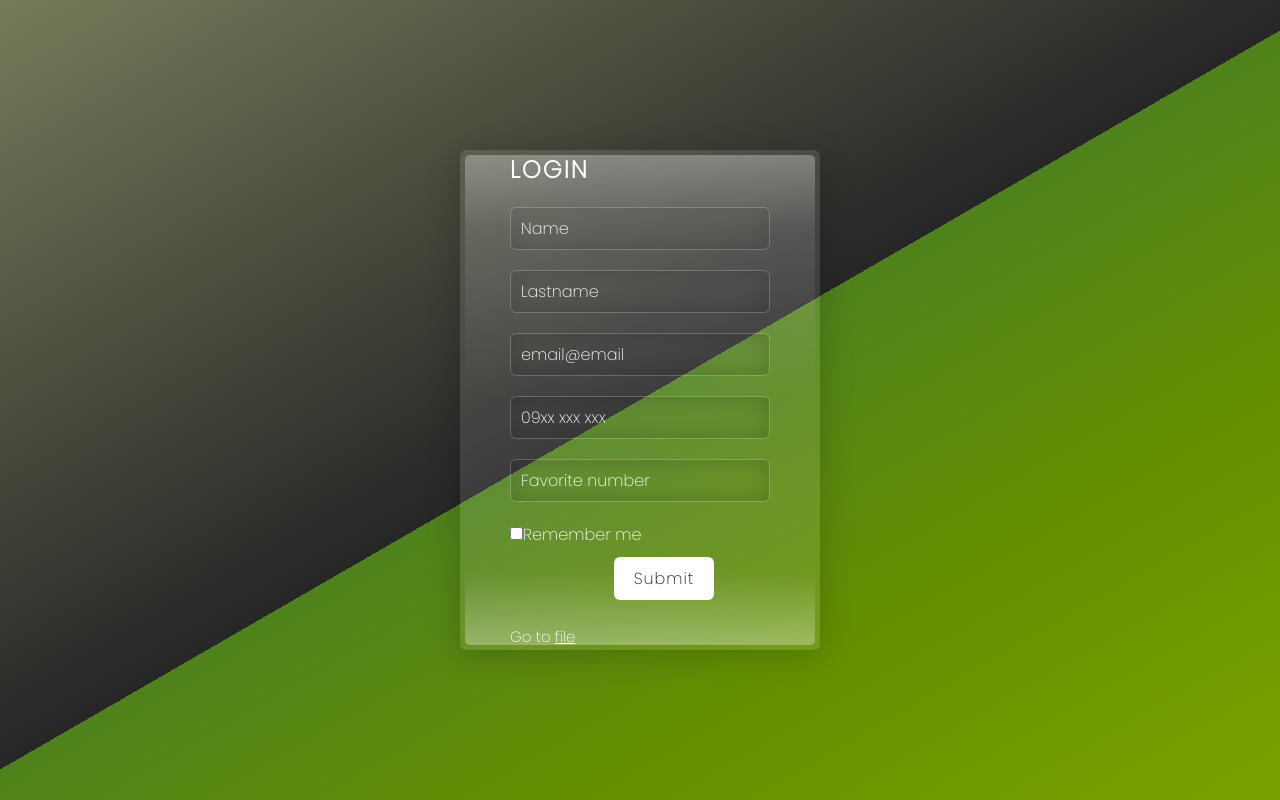
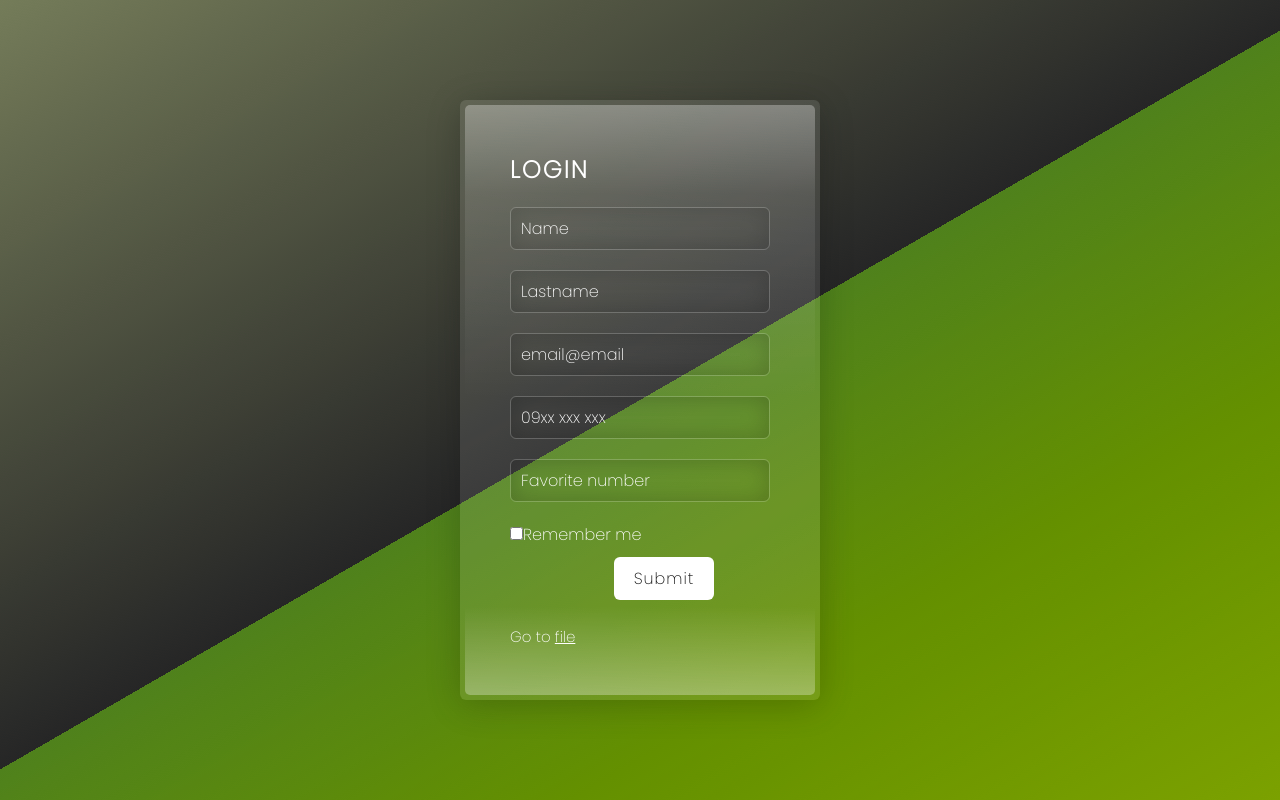
Before and after one commit to bk670nm/IPaIOT_php, a PHP site: page / in a window 1280 px wide. Run offline with PHP 8.4, Linux system fonts and the light colour scheme; data that the repository does not hold is empty.

Commit message:
centering items

```diff
--- a/style.css
+++ b/style.css
@@ -35,7 +35,7 @@ section{
     position: relative;
     padding: 50px;
     width: 360px;
-    height: 500px;
+    height: 600px;
     display: flex;
     justify-content: center;
     align-items: center;
```
